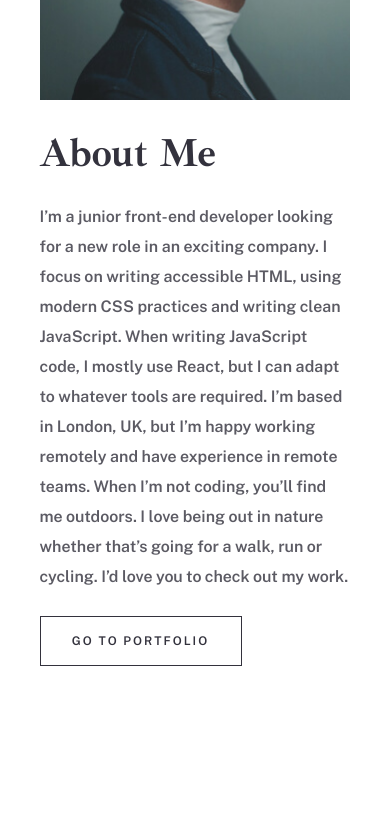
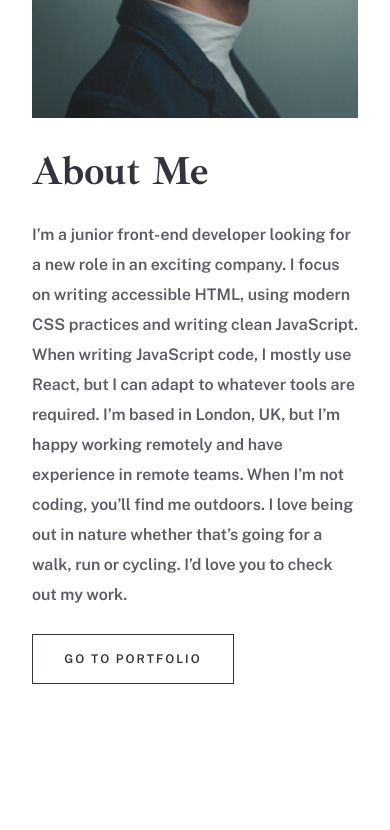
Before and after one commit to akhrorbek/MiniMalisT, a plain HTML site: page index.html in a window 390 px wide. Shown: the part 1000-1830 px from the top of the page. Drawn offline with Linux system fonts and the light colour scheme; files whose address does not match are found by name.

Commit message:
init:rebuilt sections

```diff
--- a/index.html
+++ b/index.html
@@ -48,7 +48,7 @@
         <section class="aboutme">
             <div class="container aboutme__container">
                 <picture class="aboutme__picture-wrapper">
-                    <source media="(max-width:600px)" srcset="./images/mobile-man.jpg" width="311" heigth="346">
+                    <source media="(max-width:600px)" srcset="./images/mobile-man.jpg" width="520" heigth="357">
                     <source media="(max-width:900px " srcset="./images/self-img-tablet.png" width="281" height="600">
                     <img class="aboutme__image" src="./images/man.png" alt="man" width="540" height="600">
                 </picture>
--- a/scss/blocks/_aboutme.scss
+++ b/scss/blocks/_aboutme.scss
@@ -15,7 +15,7 @@
         flex-shrink: 0;
     }
     &__wrapper {
-        width: 350px;
+        width: auto;
         margin-left: 125px;
     }
     &__heading {
@@ -73,7 +73,7 @@
             padding: 0 40px;
         }
         &__wrapper {
-            width: 334px;
+            width: auto;
             margin-left: 64px;
         }
     }
@@ -83,6 +83,7 @@
     .aboutme {
         padding-bottom: 167px;
         &__container {
+            padding: 0 32px;
             flex-direction: column;
             align-items: center;
         }
@@ -91,7 +92,7 @@
             margin-bottom: 32px;
         }
         &__wrapper {
-            max-width: 311px;
+            max-width: auto;
             margin: 0;
         }
     }
--- a/scss/blocks/_project.scss
+++ b/scss/blocks/_project.scss
@@ -58,7 +58,7 @@
         }
         &__heading {
             text-align: center;
-            width: 311px;
+            width: auto;
             margin-bottom: 40px;
         }
 
```
Also changed, not shown: css/main.css, 1 other file.
